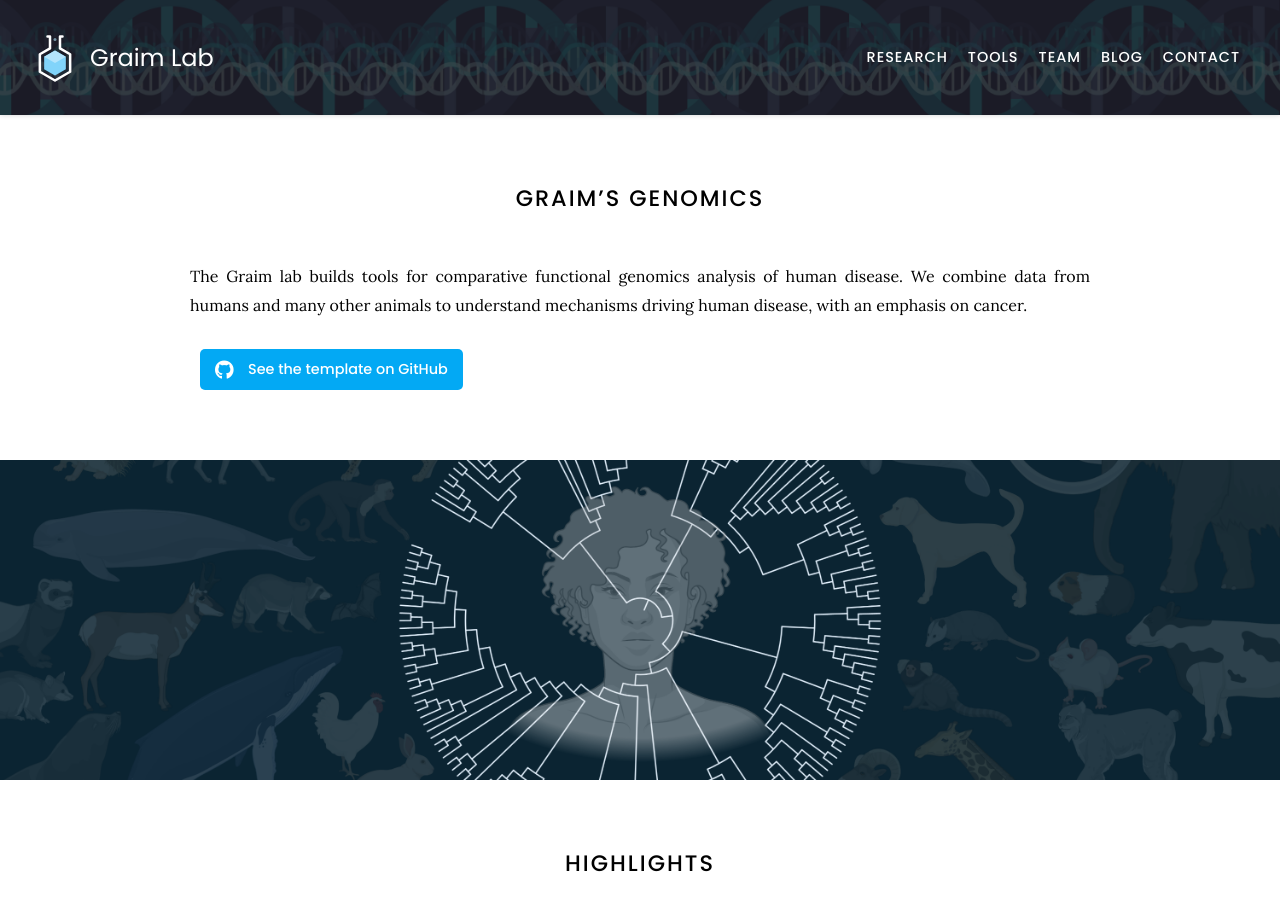
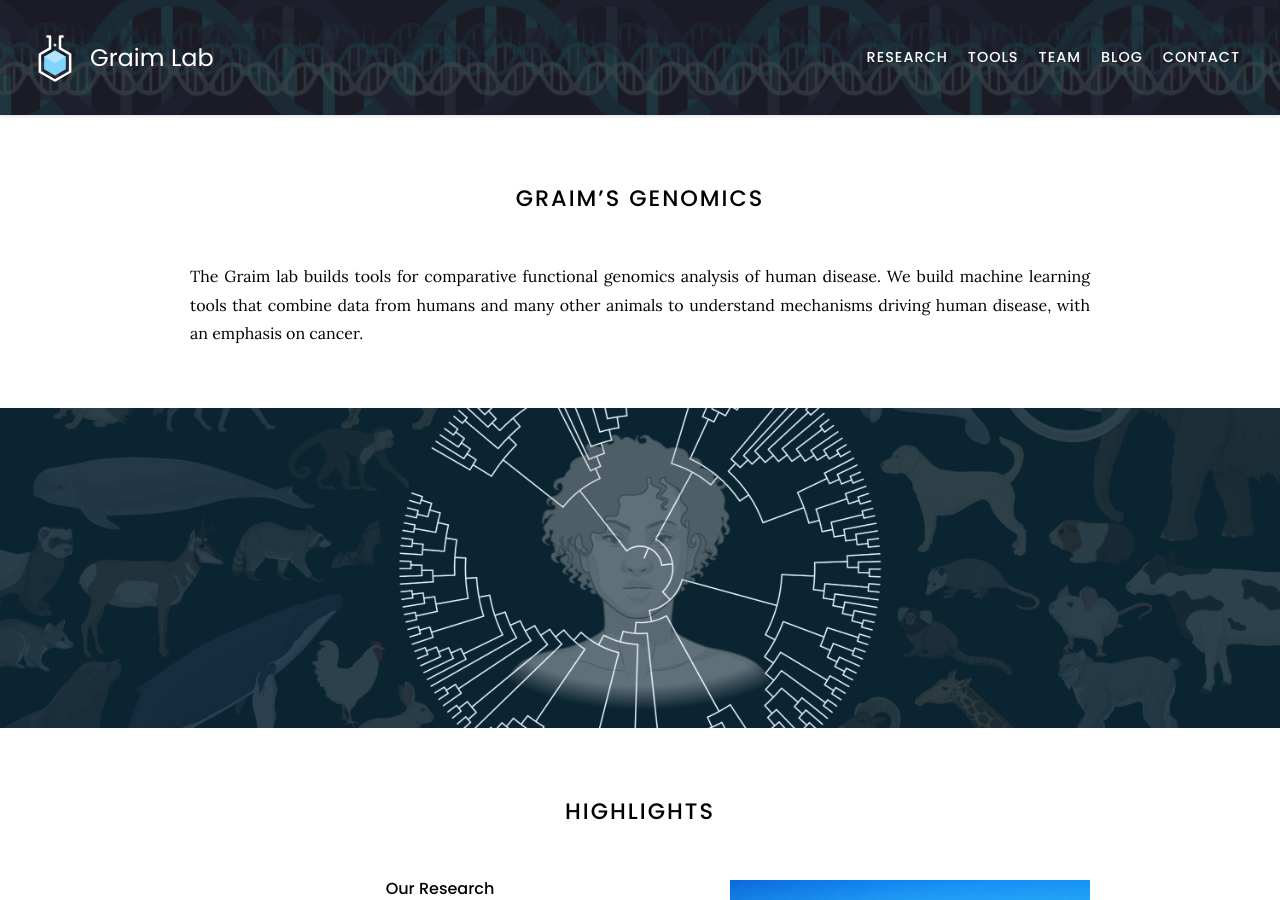
Before and after one commit to graim/GraimLabWebsite, a Jekyll site: the page built from index.md, in a window 1280 px wide and 900 px high. Built offline with Jekyll 4.4.1, drawn with Linux system fonts in a browser that asks for light colours; nearby versions of some CDN libraries.

Commit message:
Update index.md

```diff
--- a/index.md
+++ b/index.md
@@ -3,17 +3,7 @@ title: Home
 ---
 
 # Graim's Genomics
-The Graim lab builds tools for comparative functional genomics analysis of human disease. We combine data from humans and many other animals to understand mechanisms driving human disease, with an emphasis on cancer.
-
-
-{%
-  include link.html
-  type="github"
-  icon=""
-  text="See the template on GitHub"
-  link="greenelab/lab-website-template"
-  style="button"
-%}
+The Graim lab builds tools for comparative functional genomics analysis of human disease. We build machine learning tools that combine data from humans and many other animals to understand mechanisms driving human disease, with an emphasis on cancer.
 
 {:.center}
 
@@ -46,7 +36,7 @@ Ut enim ad minim veniam, quis nostrud exercitation ullamco laboris nisi ut aliqu
 Duis aute irure dolor in reprehenderit in voluptate velit esse cillum dolore eu fugiat nulla pariatur.
 Excepteur sint occaecat cupidatat non proident, sunt in culpa qui officia deserunt mollit anim id est laborum.
 
-[See our tools &nbsp;→](resources)
+[See our tools &nbsp;→](tools)
 {:.center}
 {% endcapture %}
 
```
